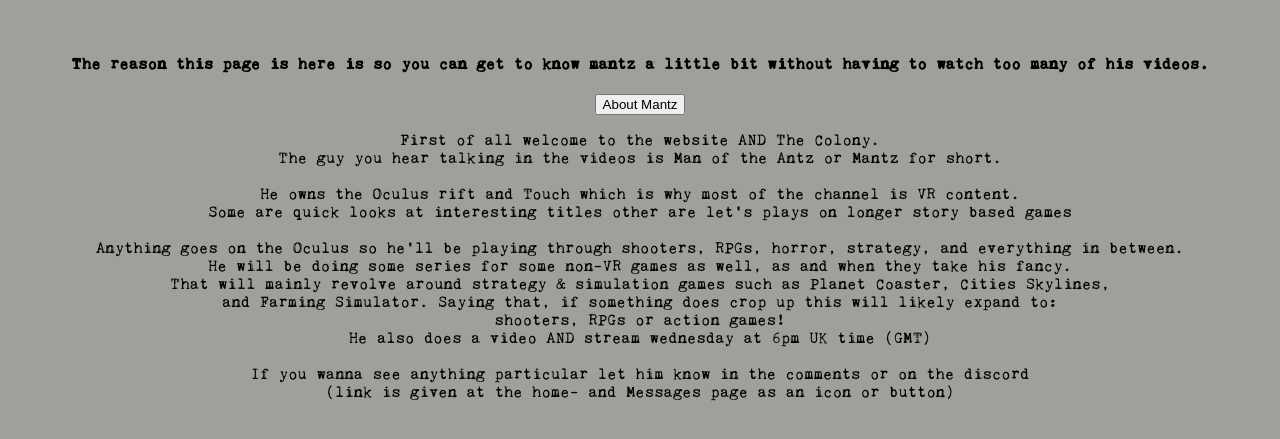
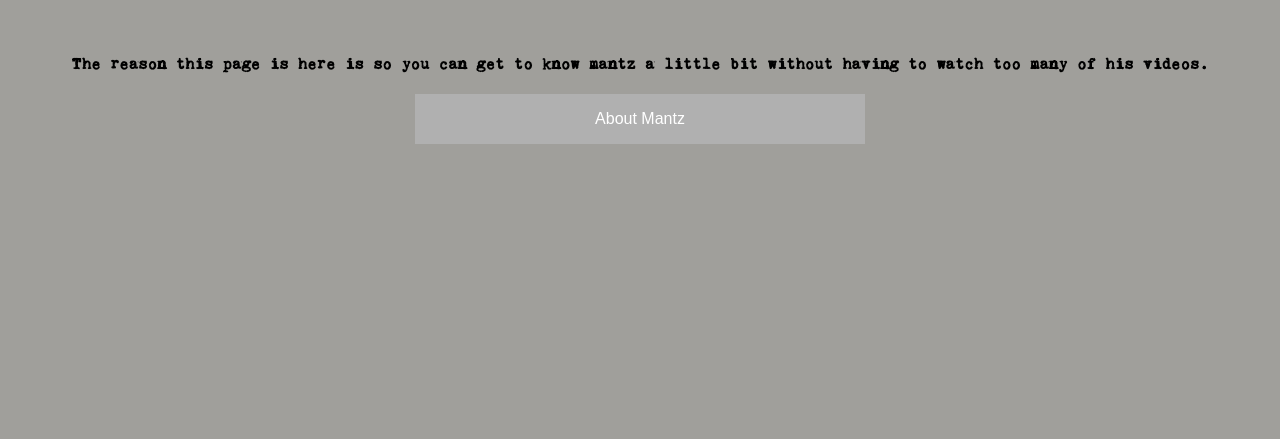
Before and after one commit to Anti-septiceye/ManOfTheAntz-About, a plain HTML site: page index.html in a window 1280 px wide. Both pictures are taken after a click on the button "About Mantz". Shown: the part 161-600 px from the top of the page. Drawn offline with Linux system fonts and the light colour scheme.

Commit message:
Added show button code (paste from Series)

```diff
--- a/style.css
+++ b/style.css
@@ -121,3 +121,36 @@ body {
     font-family: inherit;
     margin: 0;
 }
+
+.dropbutton {
+  background-color: #c3c3c3;
+  color: white;
+  padding: 16px;
+  height: 50px;
+  width: 450px;
+  font-size: 16px;
+  border: none;
+  cursor: pointer;
+}
+
+/* Dropdown button on hover & focus */
+.dropbutton:hover, .dropbutton:focus {
+  background-color: #b0b0b0;
+}
+
+/* The container <div> - needed to position the dropdown content */
+.dropdwn {
+  position: relative;
+  display: block;
+  width: 450px;
+  margin: auto;
+}
+
+.dropdown-content1 {
+  display: none;
+  background-color: #a09f9b;
+  width: 410px;
+  z-index: 1;
+  padding: 10px 20px;
+  text-align: left;
+}
```
